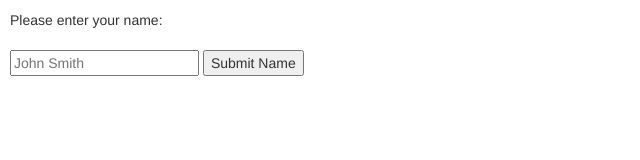
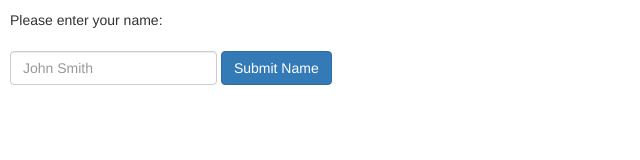
Before and after one commit to dgreif/responsive-web-design, a website: page public/client/index.html in a window 1280 px wide. Shown: the whole page, without its empty margins (0-640 px from the left). Drawn offline with nearby package versions, Linux system fonts and the light colour scheme.

Commit message:
Update styles for client pages

```diff
--- a/public/client/client.js
+++ b/public/client/client.js
@@ -35,6 +35,7 @@
 
         changeButton.innerHTML = "Change Name";
         changeButton.id = "changeName";
+        changeButton.className = "btn btn-default";
         changeButton.onclick = changeName
         info.appendChild(changeButton);
 
--- a/public/client/index.css
+++ b/public/client/index.css
@@ -1,3 +1,10 @@
 body {
     padding: 10px;
 }
+
+.form-control {
+    display: inline !important;
+    width: auto !important;
+    position: relative;
+    top: 1px;
+}
--- a/public/client/index.html
+++ b/public/client/index.html
@@ -13,8 +13,8 @@ initial-scale=1">
 <body>
     <form onsubmit="return nameSubmitted()" action="#">
         Please enter your name: <br /><br />
-        <input id="name" type="text" placeholder="John Smith">
-        <input id="submit" type="submit" value="Submit Name">
+        <input id="name" type="text" placeholder="John Smith" class="form-control">
+        <input id="submit" type="submit" value="Submit Name" class="btn btn-primary">
     </form>
 </body>
 </html>
```
